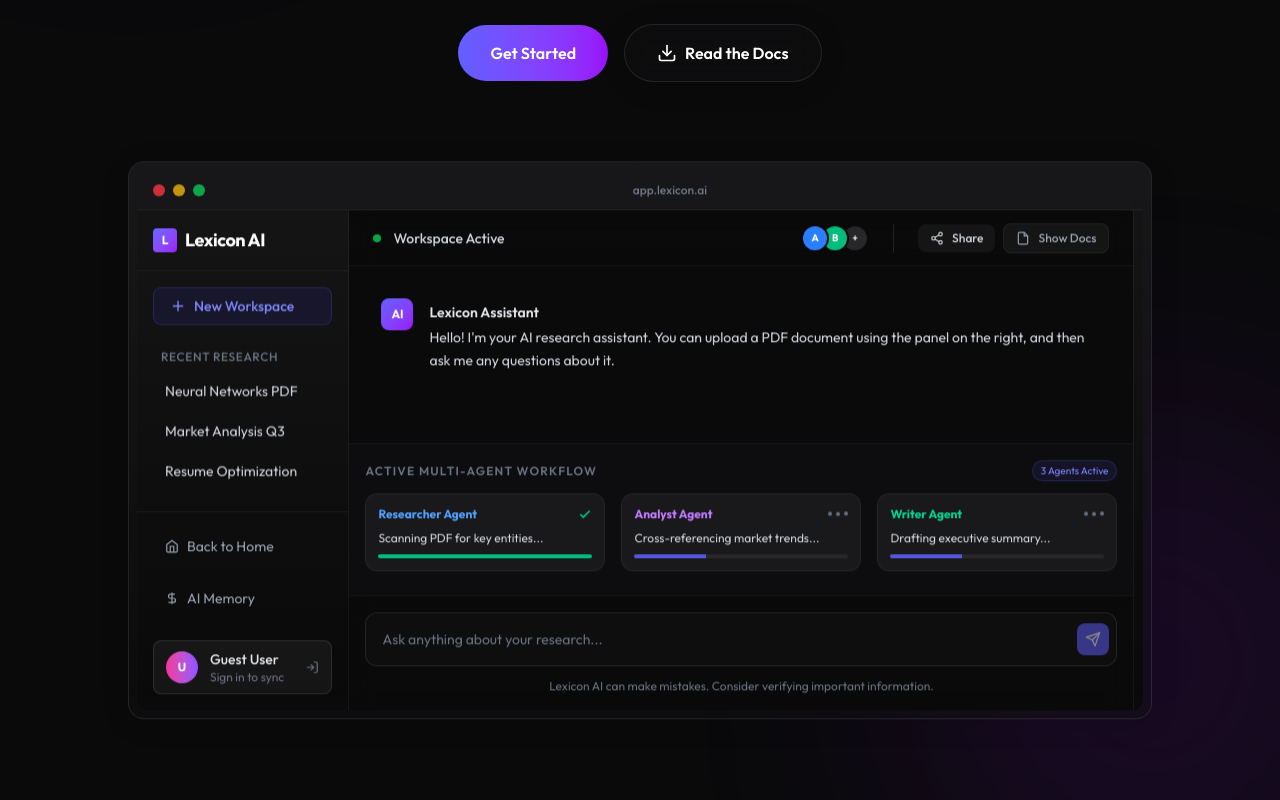
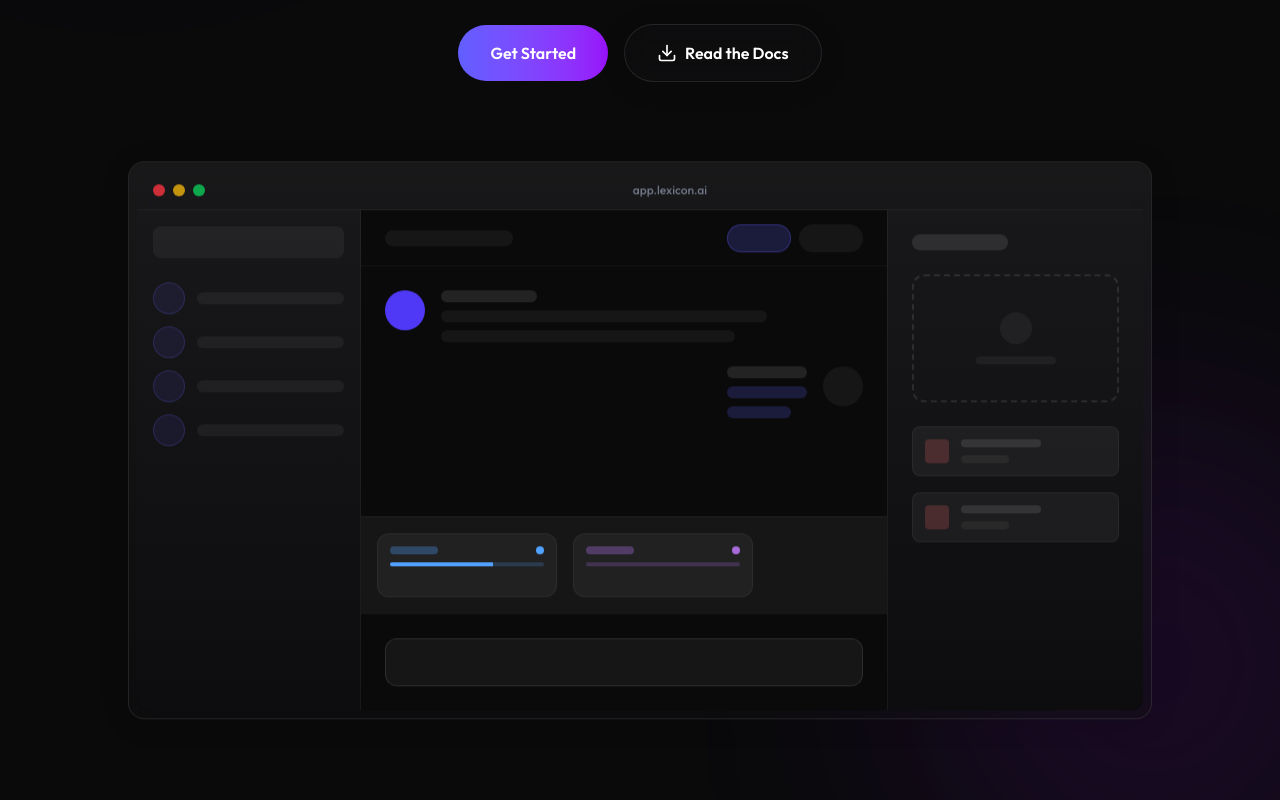
Before and after one commit to kalyan-1845/lexicon, a Next.js app in the folder frontend/: page / in a window 1280 px wide. Shown: the part 570-1370 px from the top of the page. Built offline with nearby package versions, Linux system fonts and the light colour scheme.

Commit message:
fix(nsoc): resolve Landing Page bug (#4) and Workspace functionality (#3)

```diff
--- a/frontend/src/app/page.tsx
+++ b/frontend/src/app/page.tsx
@@ -1,7 +1,5 @@
 import Link from 'next/link';
-import Sidebar from "@/components/Sidebar";
-import ChatArea from "@/components/ChatArea";
-import PDFUploader from "@/components/PDFUploader";
+import LandingPreview from "@/components/LandingPreview";
 
 export default function Home() {
   return (
@@ -73,9 +71,7 @@ export default function Home() {
           <div className="mx-auto text-xs font-medium text-gray-500">app.lexicon.ai</div>
         </div>
         <div className="h-[500px] w-full bg-[#0a0a0b] flex rounded-b-xl overflow-hidden text-left pointer-events-none">
-           <Sidebar />
-           <ChatArea />
-           <PDFUploader />
+           <LandingPreview />
         </div>
       </div>
     </main>
--- /dev/null
+++ b/frontend/src/components/LandingPreview.tsx
@@ -0,0 +1,102 @@
+"use client";
+
+export default function LandingPreview() {
+  return (
+    <div className="h-full w-full bg-[#0a0a0b] flex overflow-hidden">
+      {/* Mini Sidebar */}
+      <div className="w-16 md:w-56 border-r border-white/5 bg-[#0d0d0f] flex flex-col p-4 gap-6">
+        <div className="w-full h-8 rounded-lg bg-white/5" />
+        <div className="flex flex-col gap-3">
+          {[1, 2, 3, 4].map((i) => (
+            <div key={i} className="flex items-center gap-3">
+              <div className="w-8 h-8 rounded-full bg-indigo-500/10 border border-indigo-500/20" />
+              <div className="flex-1 h-3 rounded-full bg-white/5 hidden md:block" />
+            </div>
+          ))}
+        </div>
+      </div>
+
+      {/* Mini Chat Area */}
+      <div className="flex-1 flex flex-col relative overflow-hidden bg-[#0a0a0b]">
+        {/* Header */}
+        <div className="h-14 border-b border-white/5 flex items-center justify-between px-6">
+          <div className="w-32 h-4 rounded-full bg-white/5" />
+          <div className="flex gap-2">
+            <div className="w-16 h-7 rounded-full bg-indigo-500/20 border border-indigo-500/30" />
+            <div className="w-16 h-7 rounded-full bg-white/5" />
+          </div>
+        </div>
+
+        {/* Messages */}
+        <div className="flex-1 p-6 flex flex-col gap-6">
+          <div className="flex gap-4 max-w-[80%]">
+            <div className="w-10 h-10 rounded-full bg-indigo-600 flex-shrink-0" />
+            <div className="flex flex-col gap-2 flex-1">
+              <div className="w-24 h-3 rounded-full bg-white/10" />
+              <div className="space-y-2">
+                <div className="h-3 rounded-full bg-white/5 w-full" />
+                <div className="h-3 rounded-full bg-white/5 w-[90%]" />
+              </div>
+            </div>
+          </div>
+
+          <div className="flex gap-4 max-w-[80%] ml-auto flex-row-reverse">
+            <div className="w-10 h-10 rounded-full bg-white/5 flex-shrink-0" />
+            <div className="flex flex-col gap-2 flex-1 items-end">
+              <div className="w-20 h-3 rounded-full bg-white/10" />
+              <div className="space-y-2 w-full">
+                <div className="h-3 rounded-full bg-indigo-500/20 w-full" />
+                <div className="h-3 rounded-full bg-indigo-500/20 w-[80%]" />
+              </div>
+            </div>
+          </div>
+        </div>
+
+        {/* Agent Activity Mock */}
+        <div className="p-4 bg-white/5 border-t border-white/5 flex gap-4 overflow-hidden">
+          <div className="min-w-[180px] h-16 rounded-xl bg-white/5 border border-white/5 p-3 flex flex-col gap-2">
+            <div className="flex justify-between items-center">
+              <div className="w-12 h-2 rounded-full bg-blue-400/30" />
+              <div className="w-2 h-2 rounded-full bg-blue-400" />
+            </div>
+            <div className="w-full h-1 bg-blue-400/20 rounded-full overflow-hidden">
+              <div className="h-full bg-blue-400 w-2/3" />
+            </div>
+          </div>
+          <div className="min-w-[180px] h-16 rounded-xl bg-white/5 border border-white/5 p-3 flex flex-col gap-2">
+            <div className="flex justify-between items-center">
+              <div className="w-12 h-2 rounded-full bg-purple-400/30" />
+              <div className="w-2 h-2 rounded-full bg-purple-400 animate-pulse" />
+            </div>
+            <div className="w-full h-1 bg-purple-400/20 rounded-full" />
+          </div>
+        </div>
+
+        {/* Input area */}
+        <div className="p-6 border-t border-white/5">
+          <div className="w-full h-12 rounded-xl bg-white/5 border border-white/10" />
+        </div>
+      </div>
+
+      {/* Mini PDF Sidebar */}
+      <div className="w-64 border-l border-white/5 bg-[#0d0d0f] hidden xl:flex flex-col p-6 gap-6">
+        <div className="w-24 h-4 rounded-full bg-white/10" />
+        <div className="w-full h-32 rounded-xl border-2 border-dashed border-white/10 flex flex-col items-center justify-center gap-3">
+          <div className="w-8 h-8 rounded-full bg-white/5" />
+          <div className="w-20 h-2 rounded-full bg-white/5" />
+        </div>
+        <div className="space-y-4">
+           {[1, 2].map((i) => (
+             <div key={i} className="p-3 rounded-lg bg-white/5 border border-white/5 flex gap-3 items-center">
+               <div className="w-6 h-6 rounded bg-red-400/20" />
+               <div className="flex-1 space-y-2">
+                 <div className="w-20 h-2 rounded-full bg-white/10" />
+                 <div className="w-12 h-2 rounded-full bg-white/5" />
+               </div>
+             </div>
+           ))}
+        </div>
+      </div>
+    </div>
+  );
+}
--- a/frontend/src/components/PDFUploader.tsx
+++ b/frontend/src/components/PDFUploader.tsx
@@ -103,7 +103,7 @@ export default function PDFUploader({ onContextUpdate }: PDFUploaderProps) {
   };
 
   return (
-    <aside aria-label="Document Sources" className="w-80 border-l border-white/5 bg-[#0a0a0b] h-full flex flex-col hidden lg:flex p-4">
+    <aside aria-label="Document Sources" className="w-80 border-l border-white/5 bg-[#0a0a0b] h-full flex flex-col p-4 shadow-xl z-10">
       <h2 className="font-semibold text-gray-200 mb-4">Document Sources</h2>
 
       {/* Hidden File Input */}
```
